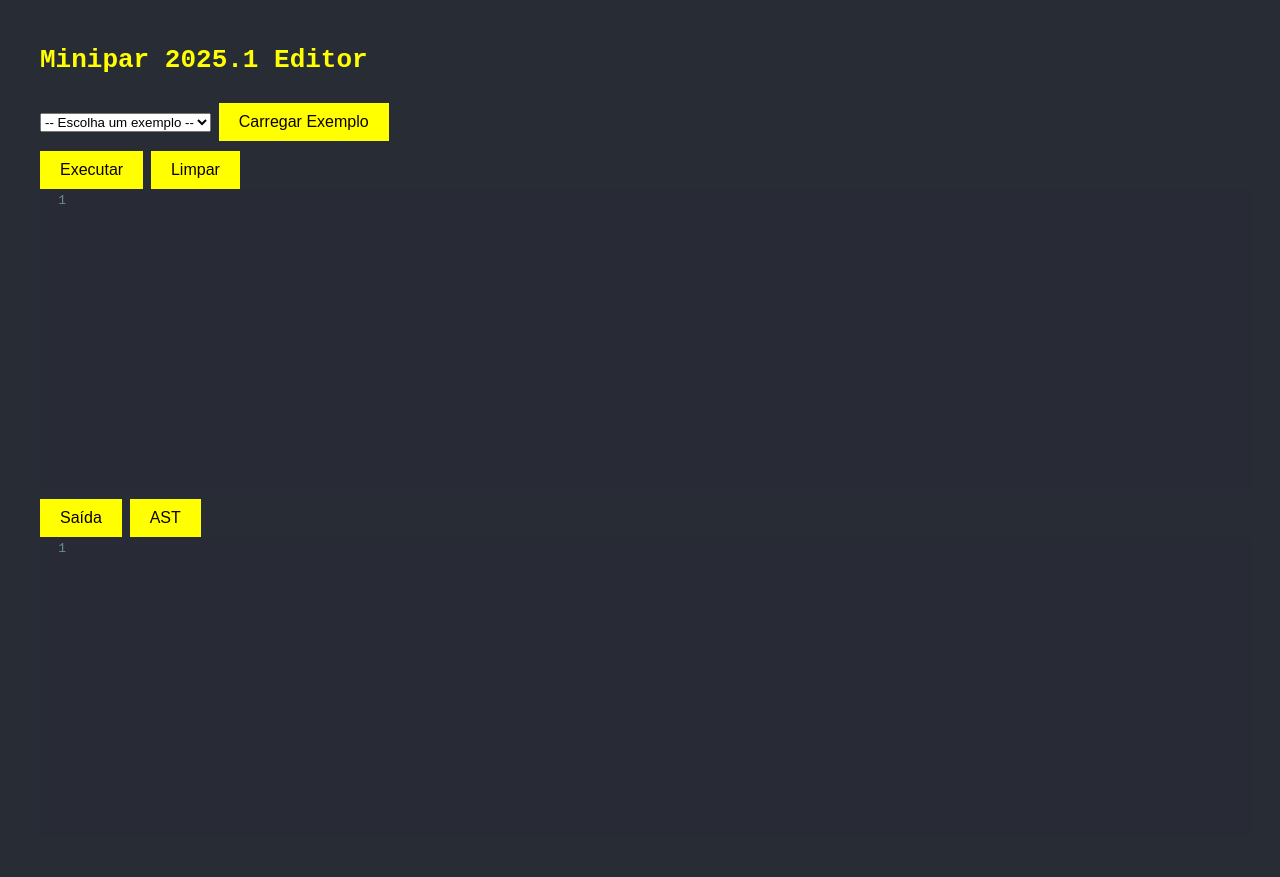
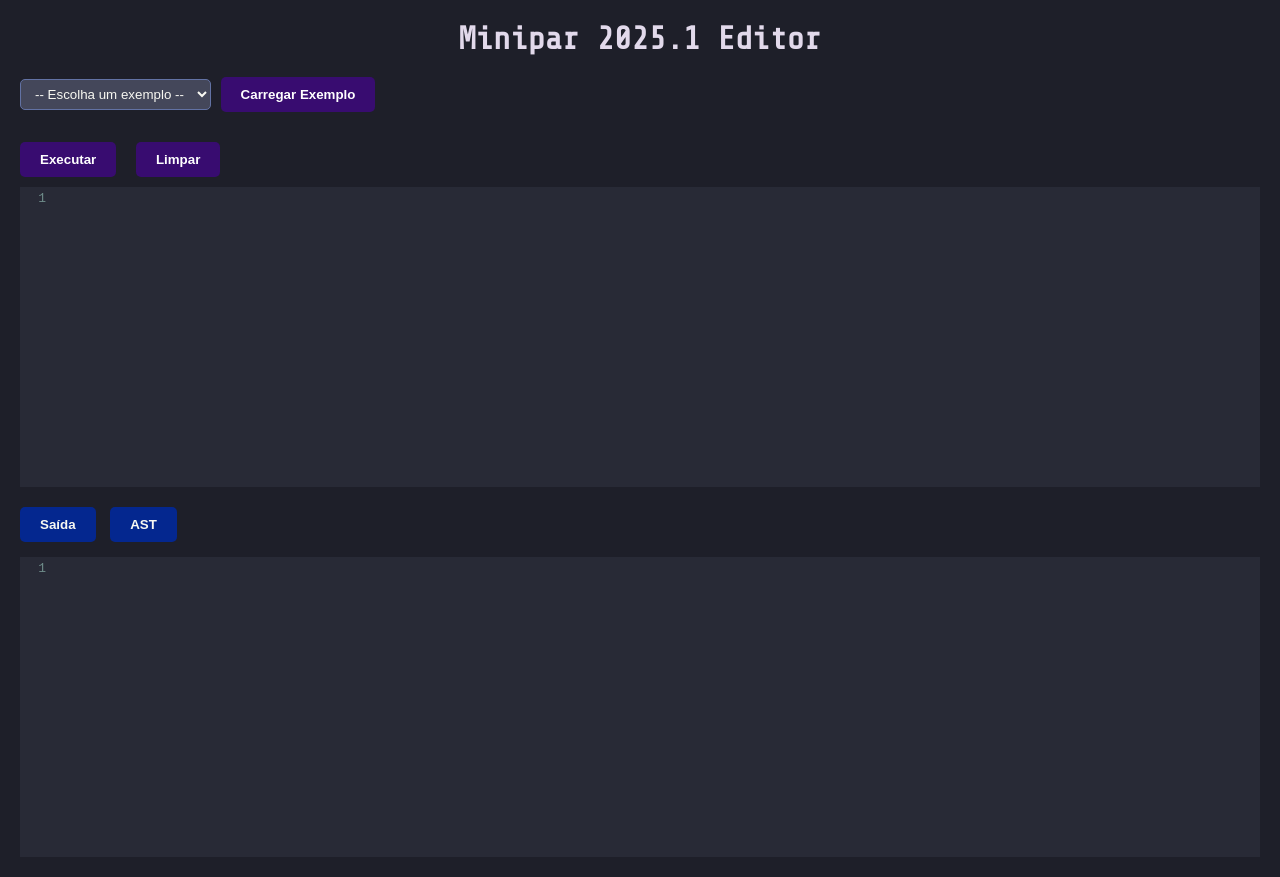
Before and after one commit to fecmm/interp, a FastAPI app: page / in a window 1280 px wide. Run offline with FastAPI, Linux system fonts and the light colour scheme.

Commit message:
Update style.css

```diff
--- a/interface/static/style.css
+++ b/interface/static/style.css
@@ -1,32 +1,91 @@
 body {
-    font-family: monospace;
-    background: #282c34;
-    margin-left: 20px;
-    color: #FFFF00;
-    padding: 20px;
+    font-family: 'Fira Code', monospace;
+    background: #1e1f29;
+    margin: 20px;
+    color: #f8f8f2;
 }
-textarea {
-    width: 80%;
-    height: 250px;
-    background: #00040a;
-    color: #abb2bf;
-    border: 1px solid #3e4451;
-    padding: 10px;
+
+h1 {
+    font-family: 'Share Tech Mono', monosspace;
+    color: #e2d9eb;
+    text-align: center;
+    margin-bottom: 20px;
+}
+
+
+.editor-controls, .example-loader, .tabs {
+    margin-bottom: 20px;
+}
+
+textarea.CodeMirror {
+    height: 400px;
+    border-radius: 8px;
+    border: 1px solid #6272a4;
+    background: #282a36;
+    color: #f8f8f2;
     font-size: 14px;
+    padding: 5px;
 }
+
 button {
-    margin-top: 10px;
+    margin-right: 10px;
+    margin-bottom: 10px;
     padding: 10px 20px;
-    background: #FFFF00;
+    background: #380c70;
     border: none;
-    color: #0c0101;
-    font-size: 16px;
+    color: white;
+    font-weight: bold;
+    border-radius: 5px;
+    cursor: pointer;
+    transition: all 0.2s ease;
+}
+
+button:hover {
+    background: black;
+}
+
+select {
+    padding: 6px 10px;
+    border-radius: 5px;
+    border: 1px solid #6272a4;
+    background: #44475a;
+    color: #f8f8f2;
     cursor: pointer;
 }
+
 pre {
-    background: #1e2127;
+    background: #282a36;
     padding: 10px;
-    border: 1px solid #3e4451;
-    margin-top: 10px;
+    border-radius: 8px;
+    border: 1px solid #6272a4;
     white-space: pre-wrap;
+    color: #f8f8f2;
 }
+
+.tab-buttons {
+    margin-bottom: 10px;
+}
+
+.tab-buttons button {
+    margin-right: 5px;
+    margin-bottom: 5px;
+    background: #04278f;
+    color: #f8f8f2;
+}
+
+.tab-buttons button:hover {
+    background: #041341;
+}
+
+.tab-content {
+    border: 1px solid #6272a4;
+    border-radius: 8px;
+    padding: 10px;
+    background: #282a36;
+    color: #f8f8f2;
+    min-height: 150px;
+}
+
+.hidden {
+    display: none;
+}
```
